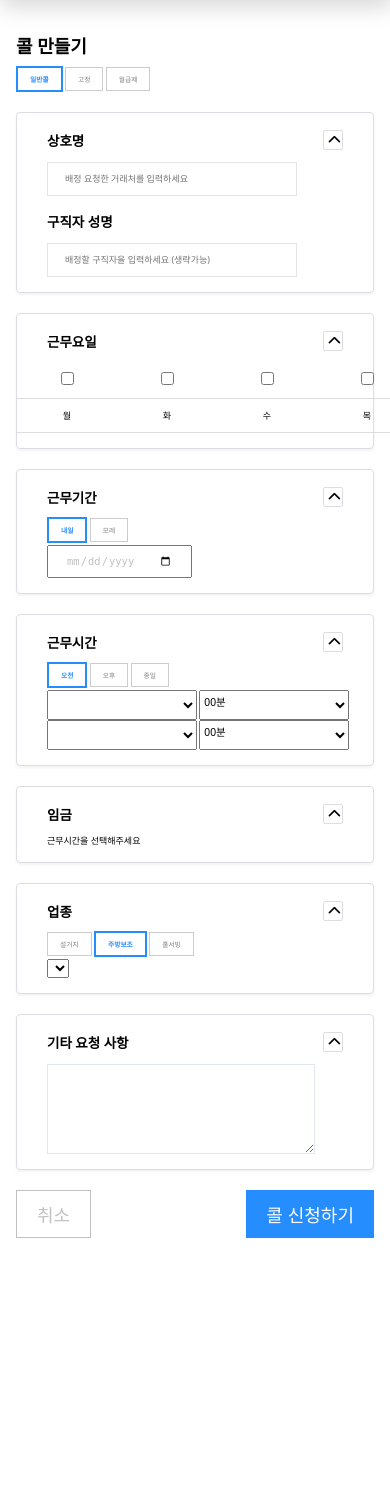
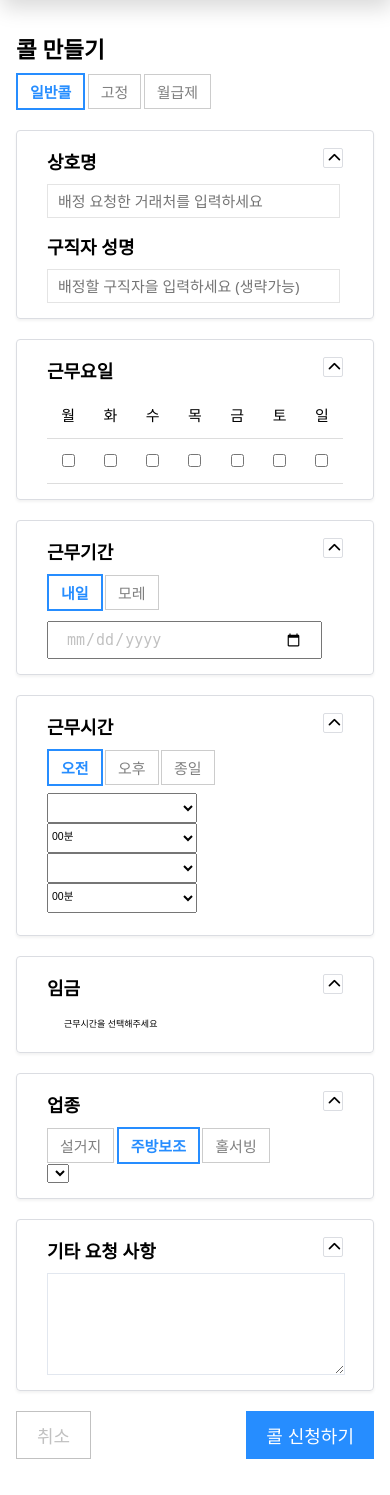
Before and after one commit to aika823/pachuling, a Flask app: page /call/write in a window 390 px wide. Shown: the part 80-1575 px from the top of the page. Run offline with Flask 2, Linux system fonts and the light colour scheme; the visitor is signed in with stand-in values (Sample User, id 1); tables that the repository leaves empty or names only in its code hold one stand-in row (values such as "Sample post"); lists and menus that the app fills with data are empty; some libraries are stand-ins or nearby versions.

Commit message:
구직자 관리 신규 추가 버튼 / 콜, 거래처 관리 form 반응형

```diff
--- a/static/css/common.css
+++ b/static/css/common.css
@@ -75,16 +75,16 @@ span.divider{display: inline-block;width: 0;height: 0.5em;border-left: 1px solid
 .form-row .callForm { padding: 0 1rem; border-radius: 4px ; border: 1px solid #dbdde2; box-shadow: 0 2px 3px 0 rgb(0 0 0 / 5%); -webkit-border-radius: 4px ; -moz-border-radius: 4px ; -ms-border-radius: 4px ; -o-border-radius: 4px ; }
 .form-row .callForm .row-in-row { padding: 1rem 0;}
 .form-row .callForm .form-title { margin: 2px 30px 10px;}
-.form-row .callForm .form-subtitle { margin: 1rem 30px 10px;}
+.form-row .callForm .form-subtitle { margin: 1rem 30px 10px 0;}
 .form-row .callForm input[type="text"],
 .form-row .callForm .callForm-term .workDate,
 .form-row .callForm .callForm-time .workTime,
 .form-row .callForm .callForm-etc #detail,
 #salaryInfo,
-.form-row .callForm #workField { margin: 2px 30px 0;}
+/* .form-row .callForm #workField { margin: 2px 30px 0;} */
 .form-row .callForm input[type="text"] { width: 60%; padding: 7px 17px;}
-.form-row .callForm .callForm-term .workDate { width: 30%; padding: 7px 17px;}
-.form-row .callForm .callForm-time .workTime { width: 100%;}
+.form-row .callForm .callForm-term .workDate { width: 30%; margin-top: 10px;}
+.form-row .callForm .callForm-time .workTime { width: 100%; padding: 7px 0;}
 .form-row .callForm .callForm-etc #detail { width: 95%; border: 1px solid #e2e7ef;}
 .form-row .callForm .icon-up,
 .form-row .callForm .icon-down {width: 30px; height: 30px; float: right; background-color: #fff; border: 1px solid #dbdde2; border-radius: 2px; position: relative;}
@@ -193,7 +193,7 @@ a.btn{padding:10px;}
 .table > .tr > .td.td-12{width: 100%;}
 
 
-.table > .tr > .td >label { max-width: 97px; display: block; vertical-align: middle; text-align: left;font-weight: bold;font-size: 16px;word-break: keep-all; padding: 0 10px; }
+.table > .tr > .td >label { max-width: 97px; display: block; text-align: left;font-weight: bold;font-size: 16px;word-break: keep-all; padding: 0 10px; }
 .table > .tr > .td input, .table > .tr > .td select, .table > .tr > .td textarea
 {
     width: 260px; height: 100%;line-height: 1.3;padding: 10px;border: solid 1px #e4e4e4;font-family: inherit;display: inline-block;vertical-align: middle;
@@ -371,7 +371,7 @@ label { color:rgba(0, 0, 0, 0.5)}
 .npd { margin-bottom: .5rem;}
 .callForm-time label { display: block;}
 .callForm-time .time { height: 2rem; font-size: .7rem;}
-.btn-wrap { margin: 2px 30px 0;}
+.row-content { margin: 2px 30px 0;}
 .between { justify-content: space-between;}
 .callForm-flex .three { width: 25%;}
 .callForm-flex .callForm-tel { width: 30%;}
@@ -410,10 +410,10 @@ label { color:rgba(0, 0, 0, 0.5)}
 #refresh-imminent { overflow: hidden;}
 
 /* 구직자 - 반응형 추가 버튼 말풍선 */
-.balloon_wrap { display: none; position: fixed; bottom: 150px; right: 50px; cursor: pointer; border: 1px solid #268DFF; padding: 10px; background: #bcdbff;}
-.balloon_wrap:after { border-top: 10px solid #bcdbff; border-left: 10px solid transparent; border-right: 10px solid transparent; border-bottom: 0px solid transparent; content:""; position:absolute; bottom: -11px; right: 25px; }
+.balloon_wrap { display: none; flex-direction: column; align-items: flex-end; position: fixed; bottom: 125px; right: 50px; cursor: pointer; padding: 10px 0;}
+/* .balloon_wrap:after { border-top: 10px solid #bcdbff; border-left: 10px solid transparent; border-right: 10px solid transparent; border-bottom: 0px solid transparent; content:""; position:absolute; bottom: -11px; right: 25px; } */
 .balloon_wrap .new_employee,
-.balloon_wrap .available_btn { display: block; font-size: 1rem; color: #268DFF; border: 1px solid #bcdbff; margin-bottom: .3rem; background: #fff;}
+.balloon_wrap .available_btn { display: block; font-size: 1rem; color: #268DFF; border: 1px solid #268DFF; margin: .3rem 0; background: #fff; padding: 10px; text-align: right; border-radius: 10px; }
 
 @-webkit-keyframes fadein {
     from {bottom: 0; opacity: 0;}
@@ -507,7 +507,8 @@ button.btn-call-cancel-modal.btn.btn-small { background: #fff; color: #c1c1c1; f
     /* #filter-wrapper { margin: 3rem 8rem 0;} */
     #btnAddCompany,
     .makeCall,
-    .makeCall2  { right: 40px; font-size: .7rem; padding: .4rem .5rem; cursor: pointer;}
+    .makeCall2,
+    .makeCall2.employee_btn { right: 40px; font-size: .7rem; padding: .4rem .5rem; cursor: pointer;}
 }
 
 @media all and (max-width: 1260px) {
@@ -602,6 +603,8 @@ button.btn-call-cancel-modal.btn.btn-small { background: #fff; color: #c1c1c1; f
     #filterSub #inputKeyword, #filterSub #btnSearch { height: 36px; width: 100%; margin-top: 10px;}
     #filterSub #inputKeyword { padding-left: 1rem;}
 
+    #btnAddCompany.employee_btn,
+    .makeCall2.employee_btn{display: none;}
 
     /* form 추가페이지 반응형 */
     .top-title { margin: 3rem 1.5rem 0;}
@@ -615,7 +618,7 @@ button.btn-call-cancel-modal.btn.btn-small { background: #fff; color: #c1c1c1; f
     .makeCall,
     .makeCall2 { right: 50px; font-size: .7rem; padding: .4rem .6rem;}
     #btnAddCompany { right: 50px; font-size: .7rem;}
-    .write-layout { margin: 100px 1rem;}
+    .write-layout { margin: 0 1rem;}
 
     #header .nav_right { padding-right: 0;}
     .dropdown .dropbtn { padding: 4px 0.3rem;}
@@ -642,6 +645,8 @@ button.btn-call-cancel-modal.btn.btn-small { background: #fff; color: #c1c1c1; f
     .datepicker-view .days .datepicker-cell, .datepicker-view .dow { font-size: 1rem; padding: .4rem; }
     #filterSub #inputKeyword,
     #filterSub #btnSearch { font-size: 1rem; height: 50px;}
+
+    #btnSendCancel, #btnSendCall { font-size: 1.2rem;}
 }
 /* 콜관리 반응형 모바일 */
 @media screen and (max-width: 600px) {
@@ -665,8 +670,16 @@ button.btn-call-cancel-modal.btn.btn-small { background: #fff; color: #c1c1c1; f
     .call_top_percentage .datepick .calender, .call_top_percentage .datepick .section_search { margin: 0;}
     .circle { bottom: 15px; right: 15px; width: 60px; height: 60px;}
 
+    .title-main {font-size: 1.5rem;}
+    .btn.btn-option { font-size: 1rem;}
     .form-row .callForm { padding: 0;}
-    .form-row .callForm .callForm-etc #detail { width: 72%;}
+    .form-row .callForm .form-title,
+    .form-row .callForm .form-subtitle { font-size: 1.2rem; }
+    .form-row .row-content td { font-size: 1rem;}
+    .form-row .callForm .callForm-term .workDate { width: 80%; font-size: 1rem;}
+    .form-row .callForm input[type="text"],
+    .form-row .callForm input[type="number"] { width: 95%; padding: 7px 0 7px 10px; font-size: 1rem;}
+    .form-row .callForm .callForm-etc #detail { width: 100%; padding: 0; font-size: 1.2rem; height: 100px;}
     .form-row .callForm .icon-up, .form-row .callForm .icon-down { width: 20px; height: 20px;}
     .form-row .callForm i { position: absolute; left: 3.8px; top: 3px; font-size: 1em;}
     .write-layout { margin: 0;}
@@ -683,6 +696,8 @@ button.btn-call-cancel-modal.btn.btn-small { background: #fff; color: #c1c1c1; f
     .call_top_percentage .week_btn button { padding: .3rem .1rem;}
     .call_top_percentage .week_btn button { font-size: 1rem;}
 
+    .balloon_wrap {bottom: 75px; right: 15px;}
+
     .paid_price_status {display: none;}
 
     #filterSub #btnSearch { font-size: 1.2rem;}
--- a/static/css/default.css
+++ b/static/css/default.css
@@ -38,8 +38,8 @@ input:focus { outline: none;}
     body { font-size: 0.6rem;}
 }
 
-@media all and (max-width: 1168px) {
+/* @media all and (max-width: 1168px) {
     a[class*="btn"], button[class*="btn"],
     .al_c .btn-call-check-modal,
     .btn-call-cancel-modal.btn.btn-small.btn-danger { font-size: .45rem;}
-}
+} */
--- a/templates/call/callWrite.html
+++ b/templates/call/callWrite.html
@@ -60,7 +60,16 @@
                     <button type="button" class="icon-up"><i class="fas fa-chevron-up"></i></button>
                 </h2>
                 <div class="row-content">
-                    <table style="width: 700px">
+                    <table>
+                        <tr>
+                            <td>월</td>
+                            <td>화</td>
+                            <td>수</td>
+                            <td>목</td>
+                            <td>금</td>
+                            <td>토</td>
+                            <td>일</td>
+                        </tr>
                         <tr>
                             <td><input type="checkbox" name="dow[]" value="monday"></td>
                             <td><input type="checkbox" name="dow[]" value="tuesday"></td>
@@ -69,15 +78,6 @@
                             <td><input type="checkbox" name="dow[]" value="friday"></td>
                             <td><input type="checkbox" name="dow[]" value="saturday"></td>
                             <td><input type="checkbox" name="dow[]" value="sunday"></td>
-                        </tr>
-                        <tr>
-                            <td>월</td>
-                            <td>화</td>
-                            <td>수</td>
-                            <td>목</td>
-                            <td>금</td>
-                            <td>토</td>
-                            <td>일</td>
                         </tr>
                     </table>
                 </div>
--- a/templates/company/companyForm.html
+++ b/templates/company/companyForm.html
@@ -100,10 +100,10 @@
                                         <h2 class="form-subtitle">
                                             상세주소
                                         </h2>
-                                        <div class="row-content">
+                                        <!-- <div class="row-content"> -->
                                             <input type="text" name="detailAddress" size="50" value=""
                                                    placeholder="서울특별시 중구 00동 00로 ...">
-                                        </div>
+                                        <!-- </div> -->
                                     </div>
                                 </div>
                             </div>
@@ -118,7 +118,7 @@
                                     </h2>
                                     <div class="row-content">
                                         <input type="number" name="grade" min="0" max="100" required value=""
-                                               placeholder="100">
+                                               placeholder="0 ~ 100">
                                     </div>
                                 </div>
                             </div>
--- a/templates/employee/employee.html
+++ b/templates/employee/employee.html
@@ -35,8 +35,8 @@
         <form id="filterSub" method="post">
             <input type="text" id="inputKeyword" name="keyword" placeholder="검색할 내용을 입력하세요" value="">
             <button class="btn btn-submit" type="submit" id="btnSearch">검색</button>
-            <button type="button" id="btnAddCompany" class="btn btn-insert" onClick="location.href='employee/write'">신규 추가</button>
-            <a class="makeCall2" href="employee/available">근무 가능일/불가능일</a>
+            <button type="button" id="btnAddCompany" class="btn btn-insert employee_btn" onClick="location.href='employee/write'">신규 추가</button>
+            <a class="makeCall2 employee_btn" href="employee/available">근무 가능일/불가능일</a>
         </form>
     </div>
 
```
Also changed, not shown: templates/employee/employee_table.html (+18 -7 lines).
